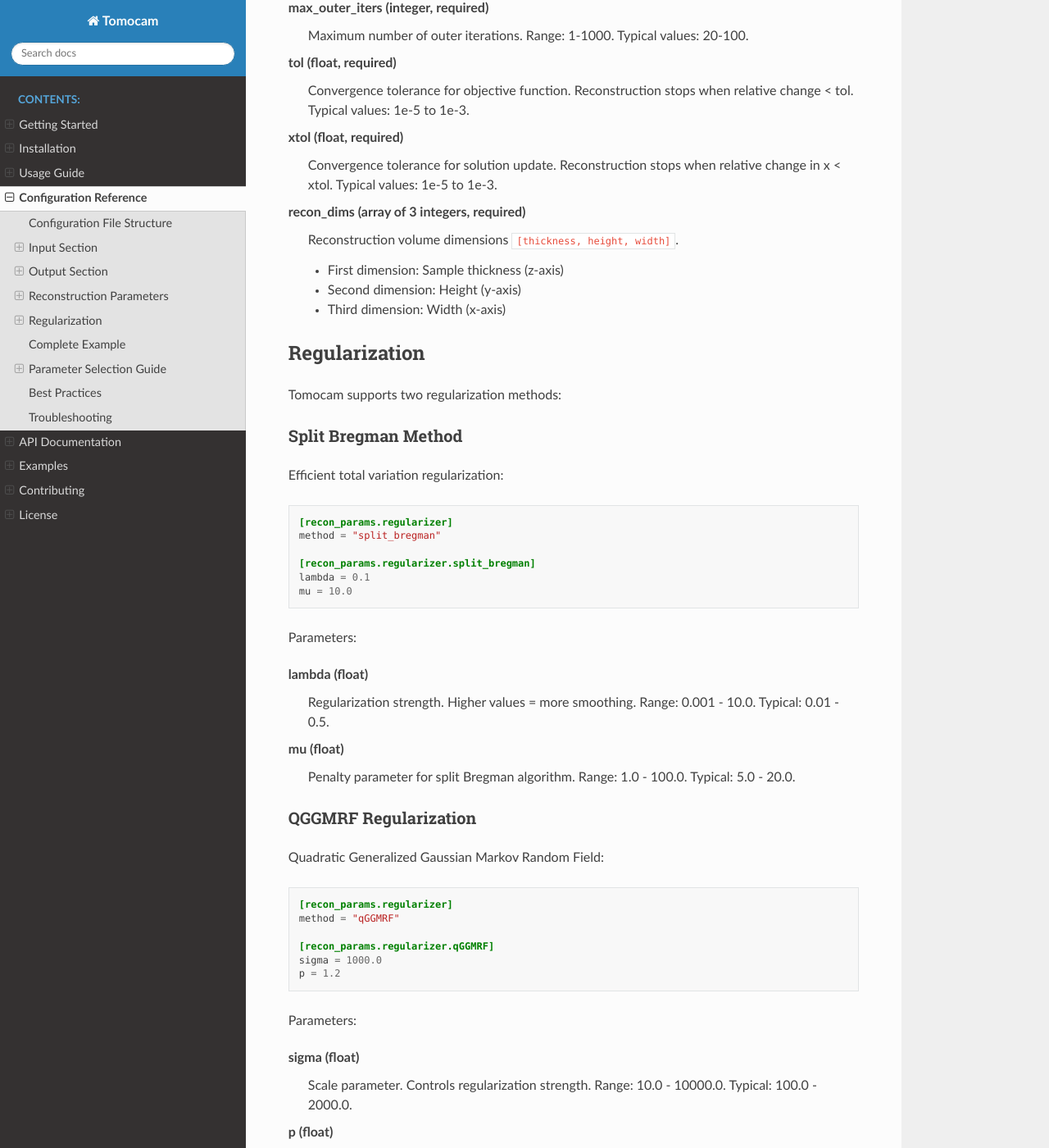
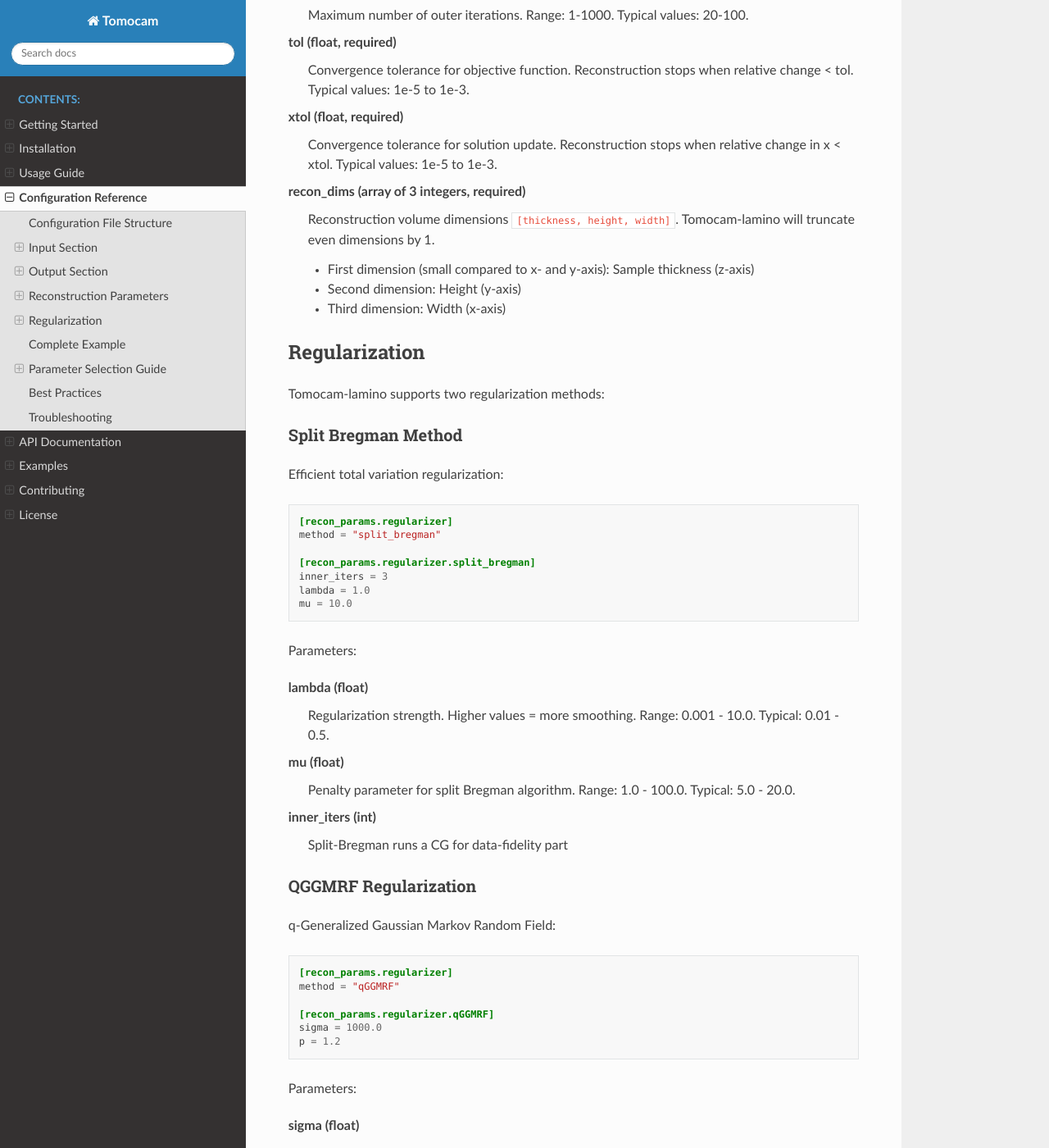
Before and after one commit to lbl-camera/lamino, a Sphinx documentation site: the page built from docs/configuration.rst, in a window 1280 px wide and 1400 px high, scrolled down 2091 px. Shown: the whole window at 82% size. Built offline with Sphinx 7.4.7 and the Read the Docs theme 3.1.0, drawn with Linux system fonts in a browser that asks for light colours; some of the changed text lies outside the part shown.

Commit message:
fixed some names

```diff
--- a/docs/configuration.rst
+++ b/docs/configuration.rst
@@ -1,14 +1,14 @@
 Configuration Reference
 =======================
 
-Complete reference for TOML configuration files used by Tomocam.
+Complete reference for TOML configuration files used by Tomocam-lamino
 
 Configuration File Structure
 -----------------------------
 
 The configuration file uses TOML format with three main sections:
 
-* ``[[input]]`` - Input data specifications (can be repeated)
+* ``[[input]]`` - Input data specifications, repeat for each orientation
 * ``[output]`` - Output file settings
 * ``[recon_params]`` - Reconstruction parameters
 
@@ -117,15 +116,16 @@ Parameters
 
 **recon_dims** (array of 3 integers, required)
    Reconstruction volume dimensions ``[thickness, height, width]``.
+   Tomocam-lamino will truncate even dimensions by 1.
 
-   * First dimension: Sample thickness (z-axis)
+   * First dimension (small compared to x- and y-axis): Sample thickness (z-axis)
    * Second dimension: Height (y-axis)
    * Third dimension: Width (x-axis)
 
 Regularization
 --------------
 
-Tomocam supports two regularization methods:
+Tomocam-lamino supports two regularization methods:
 
 Split Bregman Method
 ~~~~~~~~~~~~~~~~~~~~
@@ -138,7 +138,8 @@ Efficient total variation regularization:
    method = "split_bregman"
 
    [recon_params.regularizer.split_bregman]
-   lambda = 0.1
+   inner_iters = 3
+   lambda = 1.0
    mu = 10.0
 
 Parameters:
@@ -151,10 +152,13 @@ Parameters:
    Penalty parameter for split Bregman algorithm.
    Range: 1.0 - 100.0. Typical: 5.0 - 20.0.
 
+**inner_iters** (int)
+  Split-Bregman runs a CG for data-fidelity part
+
 QGGMRF Regularization
 ~~~~~~~~~~~~~~~~~~~~~
 
-Quadratic Generalized Gaussian Markov Random Field:
+q-Generalized Gaussian Markov Random Field:
 
 .. code-block:: toml
 
@@ -175,8 +179,8 @@ Parameters:
    Shape parameter. Controls edge preservation.
    Range: 1.0 - 2.0.
 
-   * p = 2.0: Quadratic (smoothest)
-   * p = 1.0: Laplacian (preserves edges)
+   * p = 2.0: smoothest
+   * p = 1.0: preserves edges
 
 Complete Example
 ----------------
@@ -185,7 +189,7 @@ Full configuration file example:
 
 .. code-block:: toml
 
-   # Tomocam Reconstruction Configuration
+   # Tomocam-lamino Reconstruction Configuration
 
    # Input datasets - multiple for vector reconstruction
    [[input]]
@@ -210,18 +214,19 @@ Full configuration file example:
 
    # Reconstruction parameters
    [recon_params]
-   max_outer_iters = 50
+   max_outer_iters = 100
    tol = 1e-5
    xtol = 1e-5
-   recon_dims = [64, 512, 512]
+   recon_dims = [21, 511, 511]
 
    # Regularization - Split Bregman
    [recon_params.regularizer]
    method = "split_bregman"
 
    [recon_params.regularizer.split_bregman]
-   lambda = 0.1
+   lambda = 1.0
    mu = 10.0
+   inner_iters = 3
 
 Parameter Selection Guide
 --------------------------
--- a/docs/index.rst
+++ b/docs/index.rst
@@ -1,7 +1,7 @@
-Tomocam Documentation
+Tomocam-lamino Documentation
 =====================
 
-Tomocam is a high-performance C++ library for tomographic reconstruction of magnetic fields in thin materials exhibiting magnetic circular dichroism (MCD). Developed at Lawrence Berkeley National Laboratory, it provides advanced reconstruction algorithms optimized for parallel computing.
+Tomocam-lamino is a high-performance C++ library for tomographic reconstruction of magnetic fields in thin materials exhibiting magnetic circular dichroism (MCD). Developed at Lawrence Berkeley National Laboratory, it provides advanced reconstruction algorithms optimized for parallel computing.
 
 .. toctree::
    :maxdepth: 2
@@ -19,7 +19,7 @@ Tomocam is a high-performance C++ library for tomographic reconstruction of magn
 Overview
 --------
 
-Tomocam provides:
+Tomocam-lamino provides:
 
 * **Forward/Backward Projection**: Efficient projection operators on polar grids
 * **Iterative Reconstruction**: Conjugate gradient and Nesterov accelerated gradient methods
--- a/docs/installation.rst
+++ b/docs/installation.rst
@@ -1,7 +1,7 @@
 Installation
 ============
 
-This guide covers the installation of Tomocam and its dependencies.
+This guide covers the installation of Tomocam-lamino and its dependencies.
 
 Requirements
 ------------
@@ -56,7 +56,7 @@ macOS
 
    brew install cmake llvm libomp tbb fftw libtiff finufft
 
-Building Tomocam
+Building Tomocam-lamino
 ----------------
 
 Clone the Repository
--- a/docs/usage.rst
+++ b/docs/usage.rst
@@ -1,7 +1,7 @@
 Usage Guide
 ===========
 
-This guide covers the basic usage of Tomocam for reconstruction tasks.
+This guide covers the basic usage of Tomocam-lamino for reconstruction tasks.
 
 Command Line Interface
 ----------------------
```
Also changed, not shown: other parts of docs/configuration.rst (+7 -9 lines), docs/getting_started.rst (+7 -7 lines).
